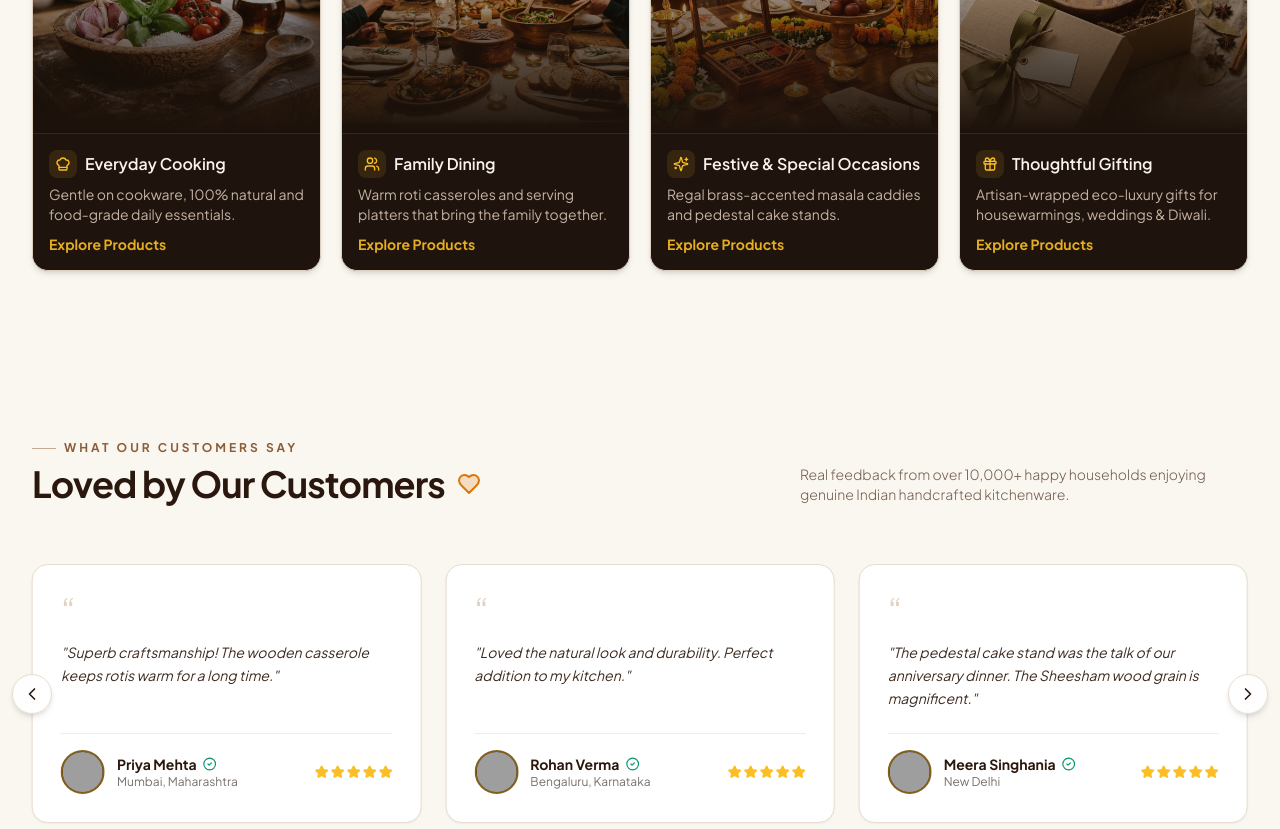
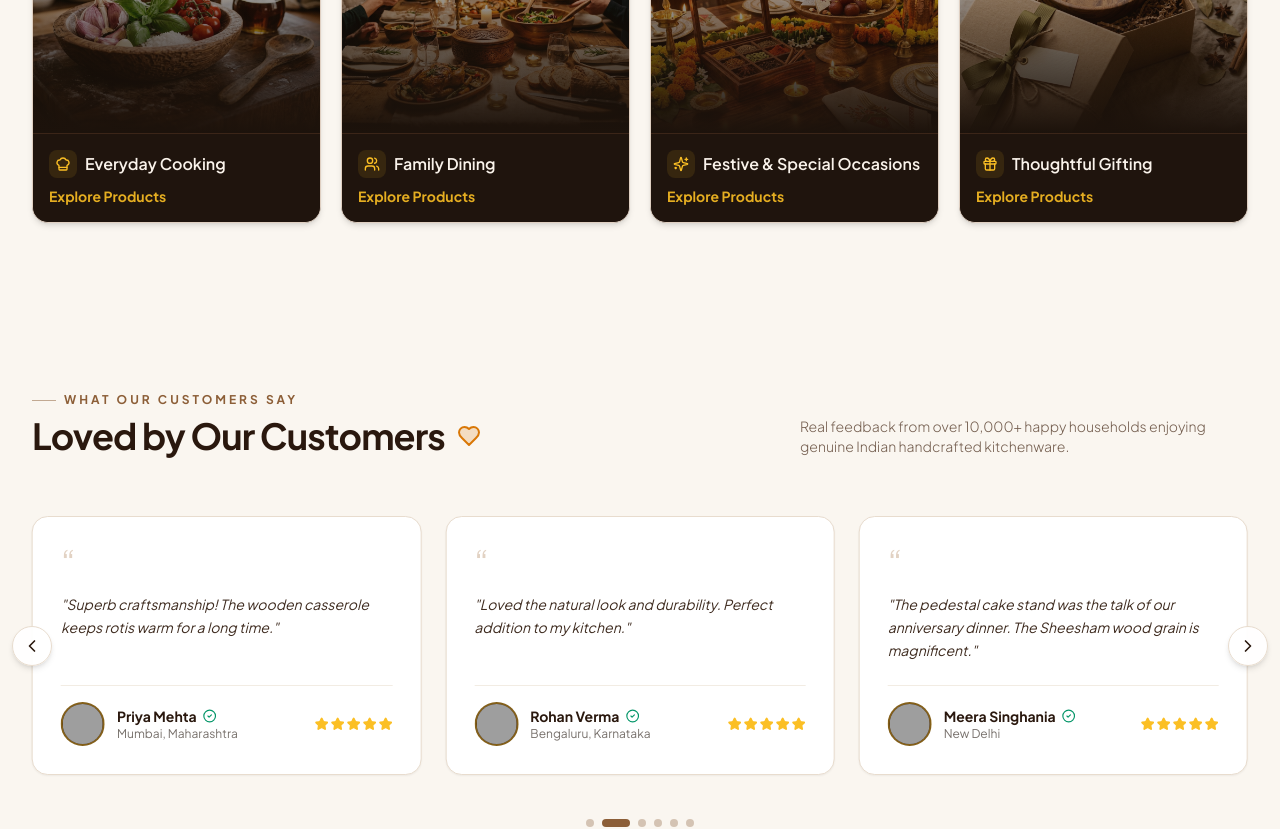
Before and after one commit to mynexasolutions-spec/woodmendesign, a Next.js app: page / in a window 1280 px wide. Shown: the part 4780-5609 px from the top of the page. Built offline with nearby package versions, Linux system fonts and the light colour scheme; grey boxes are pictures that could not be loaded.

Commit message:
style(occasions): remove subtitle description text from occasion cards

```diff
--- a/components/Occasions.tsx
+++ b/components/Occasions.tsx
@@ -91,7 +91,7 @@ export default function Occasions({ onSelectOccasion }: OccasionsProps) {
                 </div>
 
                 {/* Bottom Card Content with icon */}
-                <div className="p-4 bg-[#1F140D] border-t border-[#3B2518] relative z-10 space-y-1.5">
+                <div className="p-4 bg-[#1F140D] border-t border-[#3B2518] relative z-10 space-y-2">
                   <div className="flex items-center gap-2">
                     <div className="w-7 h-7 rounded-lg bg-amber-400/10 text-amber-400 flex items-center justify-center shrink-0">
                       <Icon className="w-4 h-4" />
@@ -101,11 +101,7 @@ export default function Occasions({ onSelectOccasion }: OccasionsProps) {
                     </h3>
                   </div>
 
-                  <p className="text-xs sm:text-sm text-[#C4B2A3] leading-relaxed line-clamp-2">
-                    {item.subtitle}
-                  </p>
-
-                  <div className="pt-1 flex items-center text-xs sm:text-sm font-bold text-amber-400/90 group-hover:text-amber-300 transition-colors">
+                  <div className="flex items-center text-xs sm:text-sm font-bold text-amber-400/90 group-hover:text-amber-300 transition-colors">
                     <span>Explore Products</span>
                   </div>
                 </div>
```
